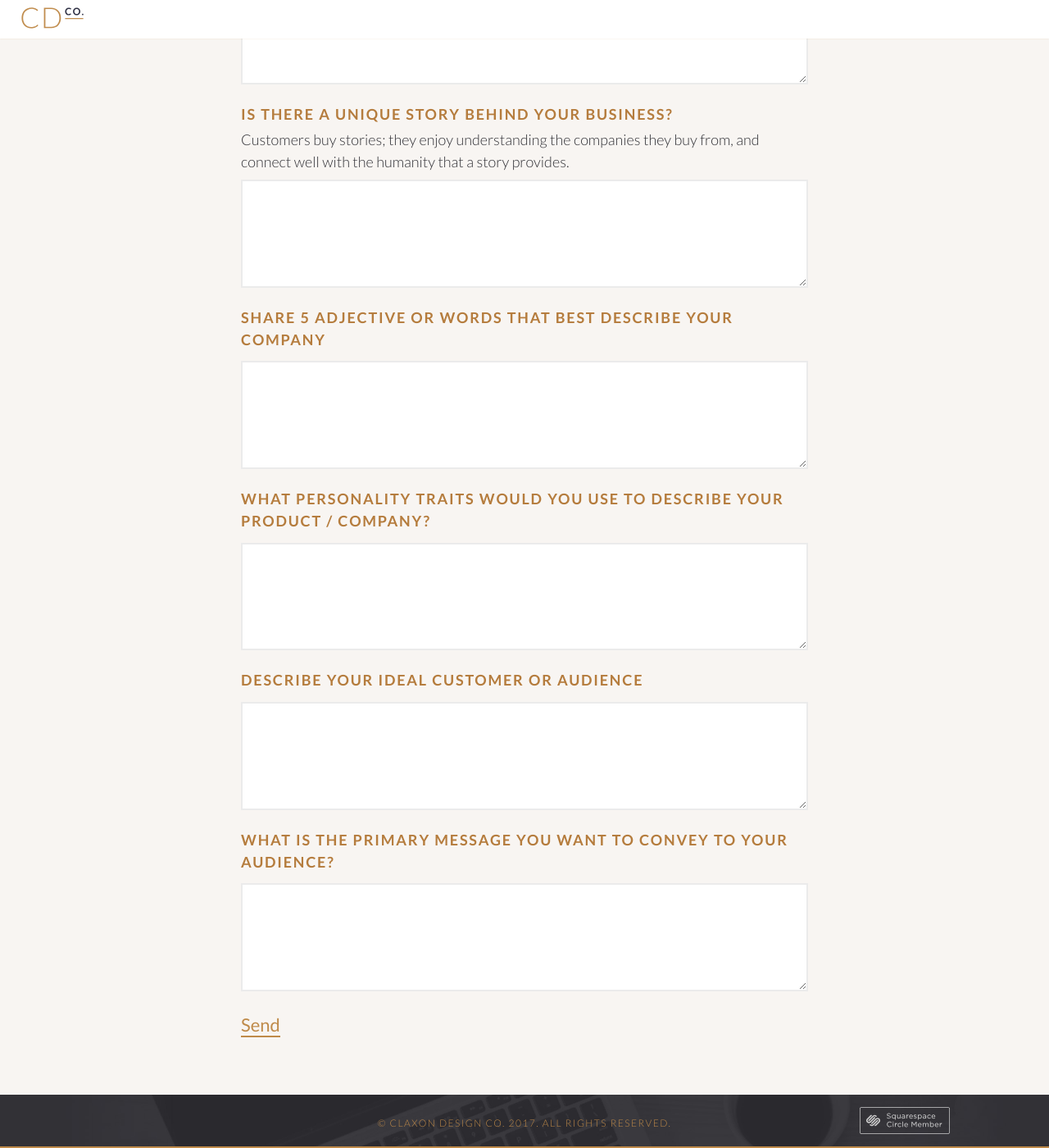
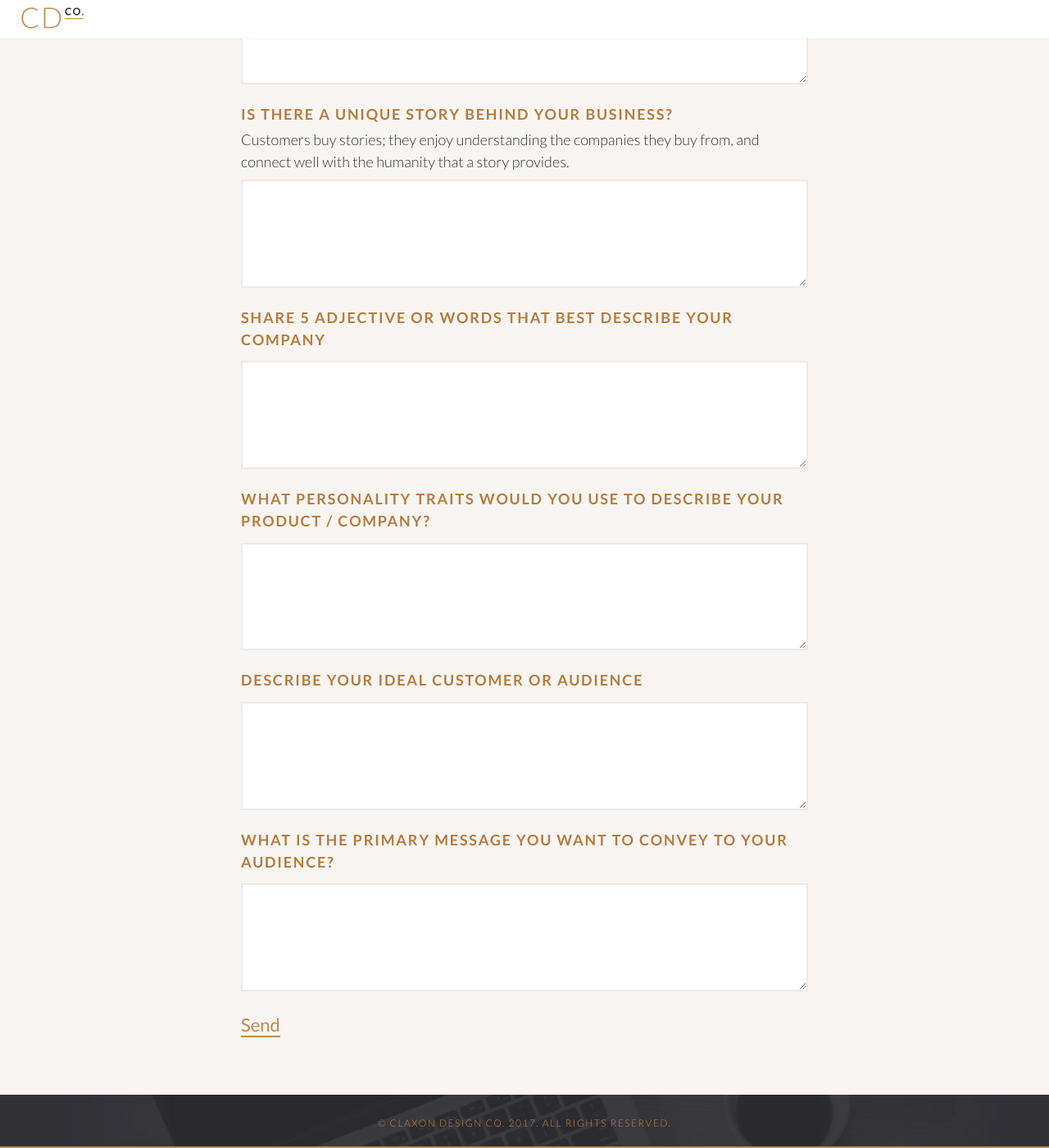
Before and after one commit to claxondesignco/claxondesignco.github.io, a Jekyll site: the page built from brand-questionnaire.html, in a window 1280 px wide and 1400 px high, scrolled down 1079 px. Shown: the whole window at 82% size. Built offline with Jekyll 4.4.1, drawn with Linux system fonts in a browser that asks for light colours.

Commit message:
Removed Badges section

```diff
--- a/_includes/footer.html
+++ b/_includes/footer.html
@@ -4,8 +4,5 @@
   <section class="footer__info">
     <p class="legal">&copy; Claxon Design Co. {{ 'now' | date: "%Y" }}. All rights reserved.
     </p>
-    <div class="badges">
-      <img alt="Squarespace Circle Member" src="/assets/images/squarespace-light-outline.svg" class="badge">
-    </div>
   </section>
 </footer>
--- a/_sass/_footer.sass
+++ b/_sass/_footer.sass
@@ -45,7 +45,6 @@ footer[role="contentinfo"]
         width: 100%
 
         @include medium
-          margin-left: 25%
           width: 50%
           vertical-align: middle
 
--- a/_sass/_navigation.sass
+++ b/_sass/_navigation.sass
@@ -91,7 +91,7 @@ nav[role="navigation"]
 
   a,
   a.navigation-list-item-link
-    color: #BF8A49
+    color: $brand-on-white
     text-decoration: none
     border: none
     font-weight: 400
```
